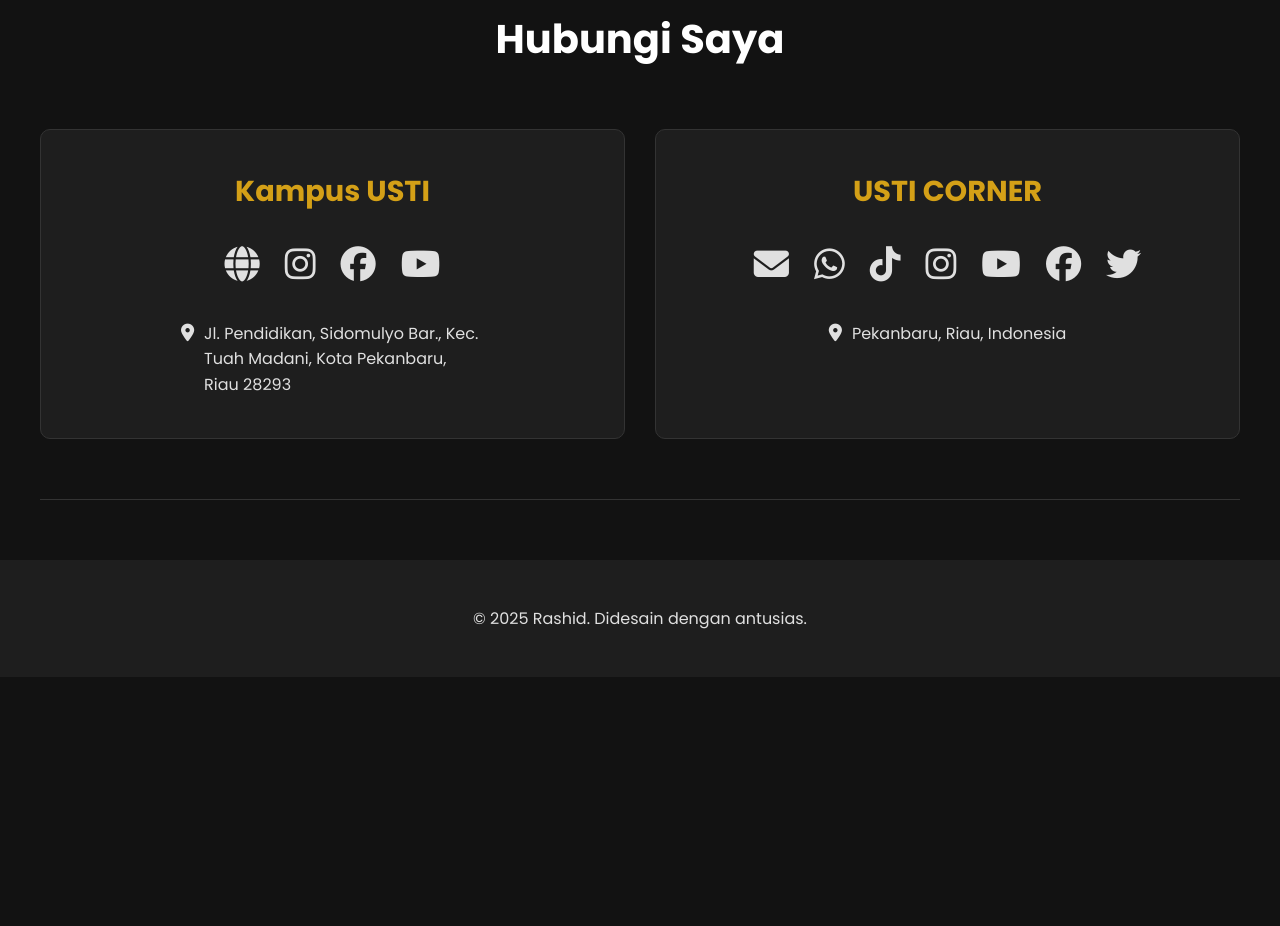
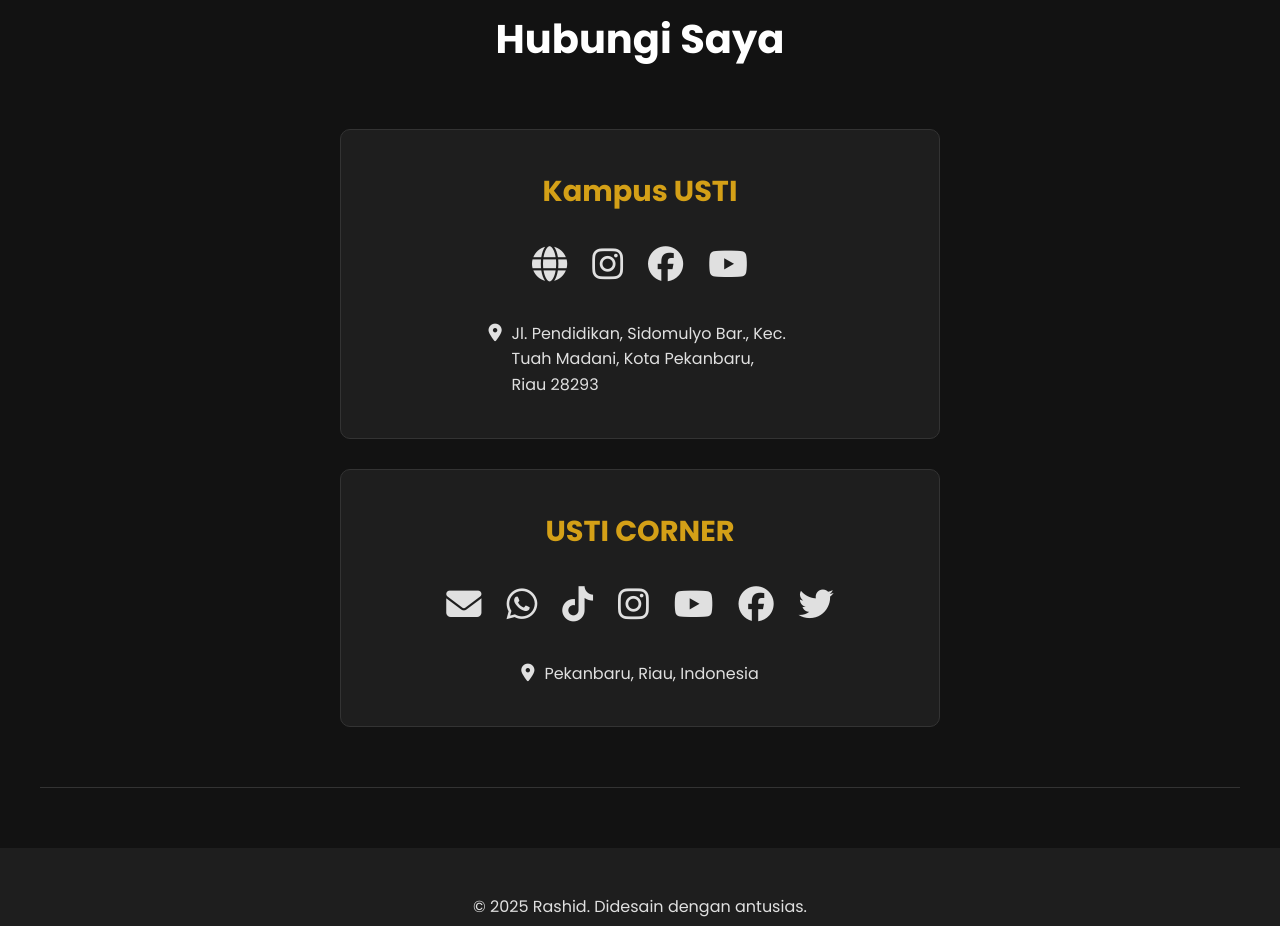
Before and after one commit to rashiiddsr/rashidweb-usti, a plain HTML site: page index.html in a window 1280 px wide. Shown: the part 5720-6646 px from the top of the page. Before the commit the page ends 6397 px from the top, so only its background shows below. Drawn offline with Linux system fonts and the light colour scheme.

Commit message:
Update style.css

```diff
--- a/style.css
+++ b/style.css
@@ -248,9 +248,14 @@ section h2 {
 }
 .kontak-container {
     display: grid;
-    grid-template-columns: 1fr 1fr;
+    grid-template-columns: 1fr; /* Ini membuat layout menjadi 1 kolom */
     gap: 30px;
     margin-top: 40px;
+
+    /* Tambahan agar kolom tidak terlalu lebar di layar besar */
+    max-width: 600px; /* Anda bisa sesuaikan angka ini */
+    margin-left: auto;
+    margin-right: auto;
 }
 .kontak-kolom {
     background-color: var(--surface-color);
```
